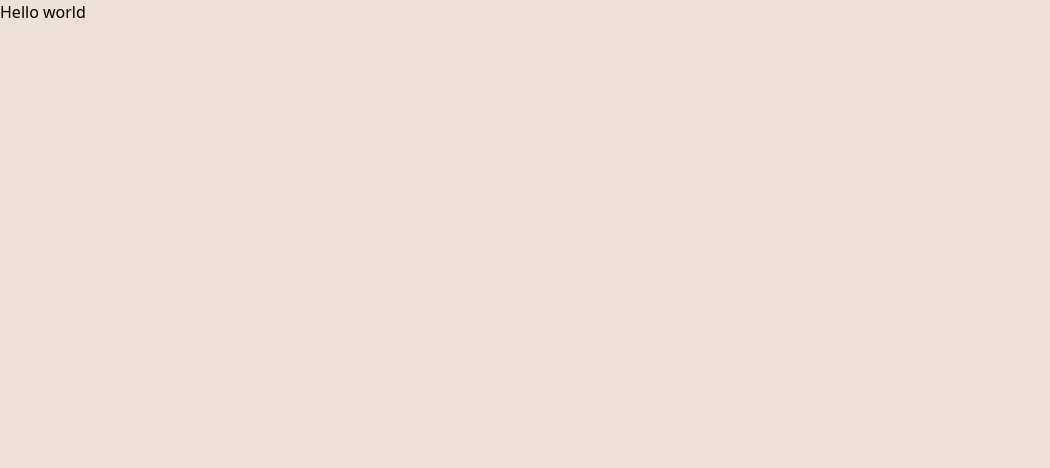
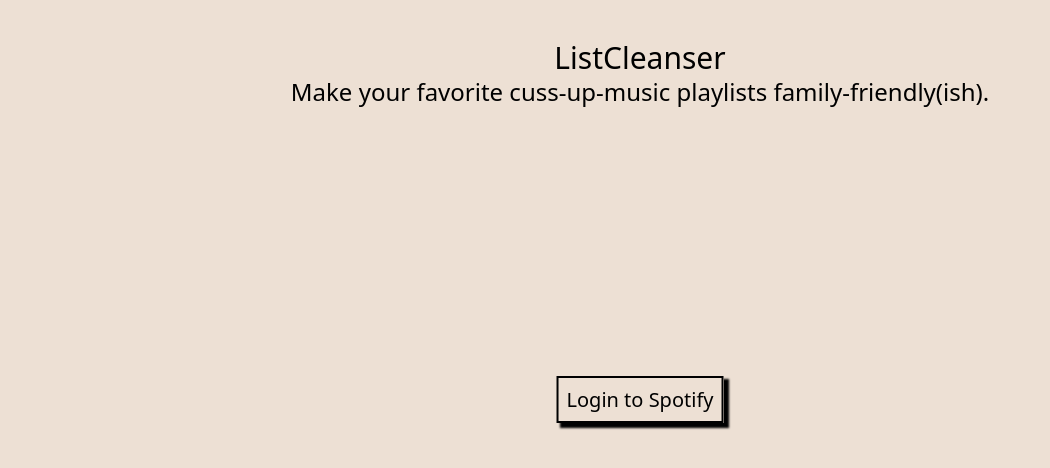
Before and after one commit to internetdrew/list-cleanser, a Next.js app: page / in a window 1280 px wide. Shown: the top 468 px of the page, without its empty margins (0-1050 px from the left). Built offline with nearby package versions, Linux system fonts and the light colour scheme.

Commit message:
design login screen

```diff
--- a/pages/index.js
+++ b/pages/index.js
@@ -1,16 +1,25 @@
 import Head from 'next/head';
 import Image from 'next/image';
-import { Inter } from '@next/font/google';
-
-const inter = Inter({ subsets: ['latin'] });
 
 export default function Home() {
   return (
-    <div className='bg-[#ede0d4] h-screen'>
-      <Head>
-        <title>ListCleanser</title>
-      </Head>
-      <h1>Hello world</h1>
-    </div>
+    <>
+      <section className='bg-[#ede0d4] h-screen overflow-y-hidden relative'>
+        <div className='text-center py-10'>
+          <h1 className='text-3xl'>ListCleanser</h1>
+          <p className='text-2xl'>
+            Make your favorite cuss-up-music playlists family-friendly(ish).
+          </p>
+        </div>
+        <div className='text-center absolute top-1/2 left-1/2 transform -translate-x-1/2 -translate-y-1/2'>
+          <a
+            href=''
+            className='p-2 border-solid border-2 border-black text-xl shadow-[4px_4px_2px_1px_rgb(0,0,0,1)]'
+          >
+            Login to Spotify
+          </a>
+        </div>
+      </section>
+    </>
   );
 }
```
